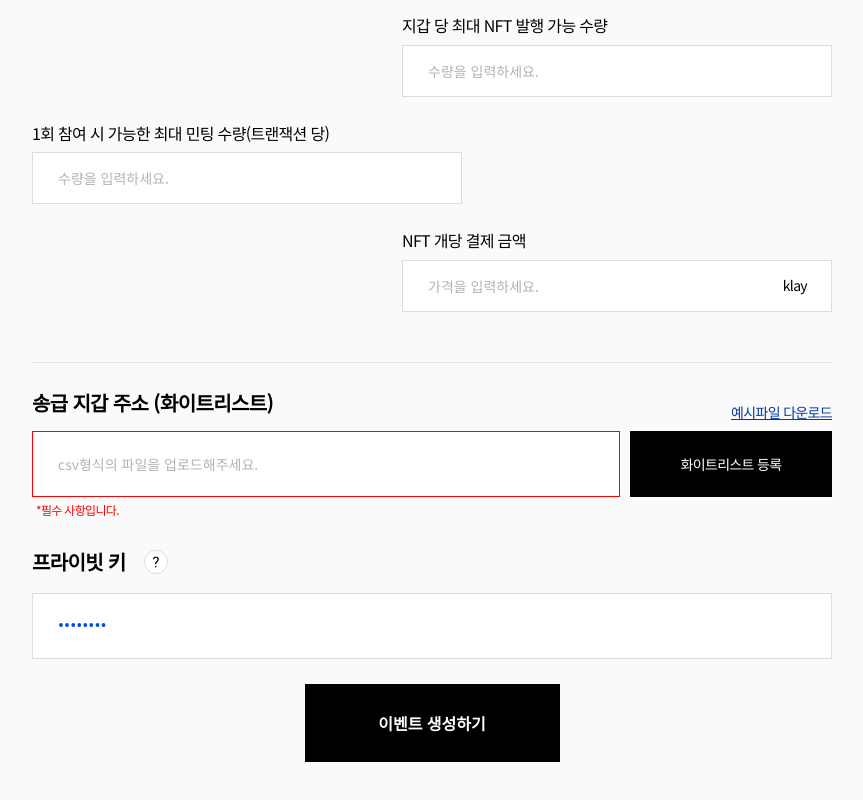
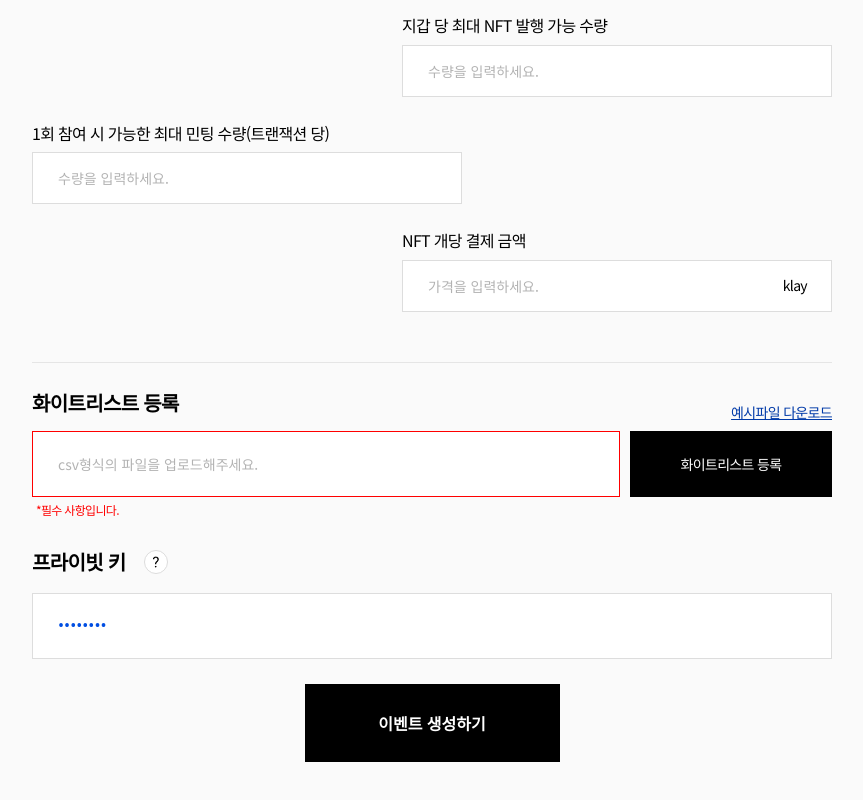
Before and after one commit to bravedevteam/graegrae, a plain HTML site: page pageEventSetup_3.html in a window 1280 px wide. Shown: the part 1713-2513 px from the top of the page, without its empty margins (348-1211 px from the left). Drawn offline with Linux system fonts and the light colour scheme.

Commit message:
Update pageEventSetup_3.html

```diff
--- a/pageEventSetup_3.html
+++ b/pageEventSetup_3.html
@@ -224,7 +224,7 @@
 						</div>
             <div class="row is--line">
 							<div class="titleArea">
-								<h3>송급 지갑 주소 (화이트리스트)</h3>
+								<h3>화이트리스트 등록</h3>
 								<div class="pos pos--bt">
                   <a href="#" class="link">예시파일 다운로드</a>
                 </div>
```
